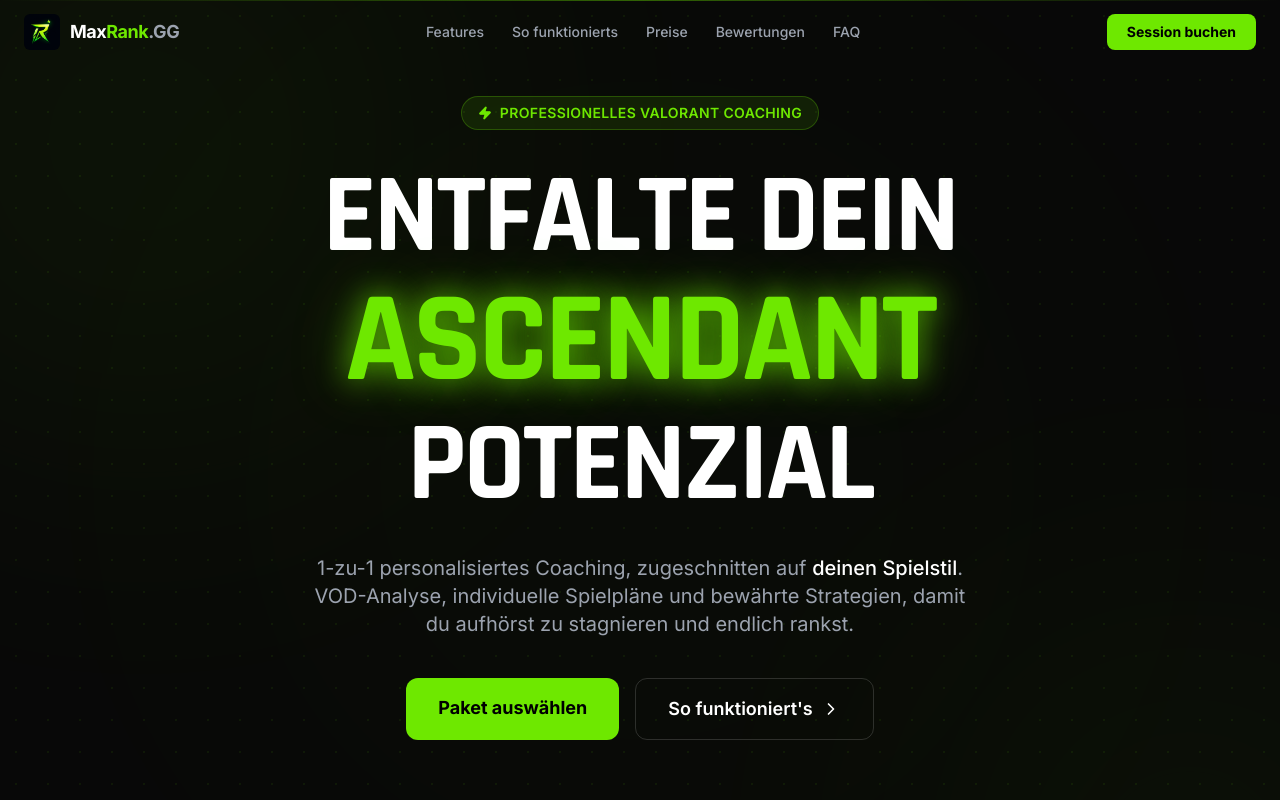
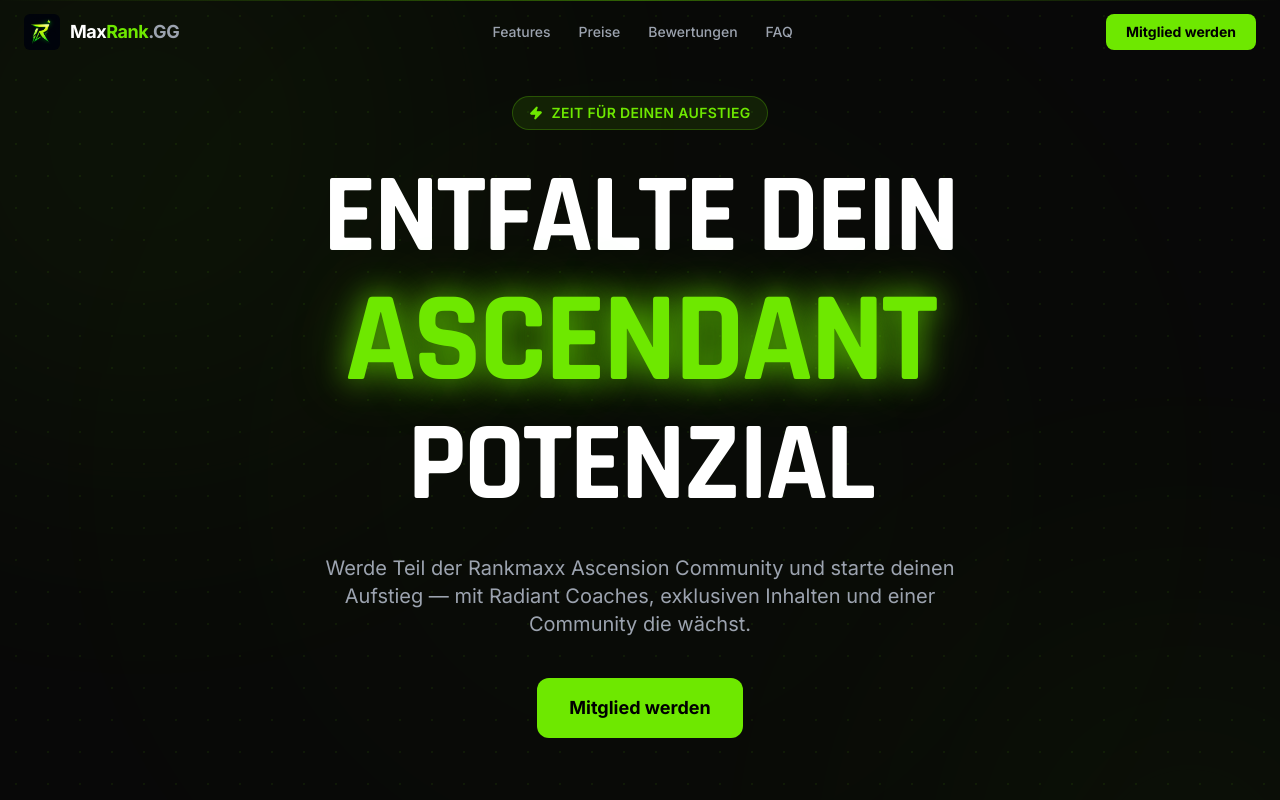
Before and after one commit to justinhelbig96-web/maxranktest, a Next.js app: page / in a window 1280 px wide. Shown: the top 800 px of the page. Built offline with nearby package versions, Linux system fonts and the light colour scheme.

Commit message:
Zeit fuer DEINEN Aufstieg: remove HowItWorks, update CTAs, floating ranks text-only

```diff
--- a/app/page.tsx
+++ b/app/page.tsx
@@ -2,21 +2,21 @@
 import Hero from "@/components/Hero";
 import StatsBar from "@/components/StatsBar";
 import Features from "@/components/Features";
-import HowItWorks from "@/components/HowItWorks";
 import Pricing from "@/components/Pricing";
 import Testimonials from "@/components/Testimonials";
 import FAQ from "@/components/FAQ";
 import CTA from "@/components/CTA";
 import Footer from "@/components/Footer";
+import FloatingRanks from "@/components/FloatingRanks";
 
 export default function HomePage() {
   return (
     <main className="bg-[#080808] overflow-x-hidden">
+      <FloatingRanks />
       <Navbar />
       <Hero />
       <StatsBar />
       <Features />
-      <HowItWorks />
       <Pricing />
       <Testimonials />
       <FAQ />
--- a/components/CTA.tsx
+++ b/components/CTA.tsx
@@ -34,19 +34,20 @@
           </h2>
 
           <p className="text-gray-400 text-lg max-w-xl mx-auto mb-10">
-            Schließ dich 500+ Spielern an, die aufgehört haben zu rätseln und mit persönlichem
-            Coaching zu klettern begannen. Buch jetzt die kostenlose Beratung — kein Commitment
-            erforderlich.
+            Schließ dich hunderten Spielern an, die aufgehört haben zu stagnieren. Werde jetzt
+            Mitglied und starte deinen Aufstieg.
           </p>
 
           <div className="flex flex-col sm:flex-row gap-4 justify-center">
             <motion.a
-              href="/booking"
+              href="https://whop.com/maxranktestshop/"
+              target="_blank"
+              rel="noopener noreferrer"
               whileHover={{ scale: 1.03 }}
               whileTap={{ scale: 0.97 }}
               className="inline-flex items-center justify-center gap-2 px-9 py-4 bg-[#6EE800] text-black font-black text-lg rounded-xl hover:bg-[#A3F000] transition-colors shadow-[0_0_40px_rgba(110,232,0,0.3)] hover:shadow-[0_0_60px_rgba(110,232,0,0.5)]"
             >
-              Gratis Beratung buchen
+              Mitglied werden
               <ArrowRight className="w-5 h-5" />
             </motion.a>
             <a
--- a/components/FloatingRanks.tsx
+++ b/components/FloatingRanks.tsx
@@ -118,15 +118,12 @@
               filter: `drop-shadow(0 0 8px ${p.rank.glow}) drop-shadow(0 0 20px ${p.rank.glow})`,
             }}
           >
-            <div className="flex flex-col items-center gap-1">
-              <DiamondIcon color={p.rank.color} size={p.size} />
-              <span
-                className="text-[9px] font-black tracking-widest"
-                style={{ color: p.rank.color, opacity: 0.85 }}
-              >
-                {p.rank.name}
-              </span>
-            </div>
+            <span
+              className="font-black tracking-widest uppercase"
+              style={{ color: p.rank.color, opacity: 0.7, fontSize: `${p.size * 0.35}px` }}
+            >
+              {p.rank.name}
+            </span>
           </motion.div>
         ))}
       </AnimatePresence>
--- a/components/Hero.tsx
+++ b/components/Hero.tsx
@@ -2,7 +2,7 @@
 
 import { useState, useEffect } from "react";
 import { motion, AnimatePresence } from "framer-motion";
-import { ChevronRight, Star, Zap } from "lucide-react";
+import { Zap } from "lucide-react";
 
 const ranks = ["RADIANT", "IMMORTAL", "ASCENDANT", "DIAMOND"];
 
@@ -47,7 +47,7 @@
         >
           <Zap className="w-3.5 h-3.5 text-[#6EE800] fill-[#6EE800]" />
           <span className="text-sm text-[#6EE800] font-semibold tracking-wide">
-            PROFESSIONELLES VALORANT COACHING
+            ZEIT FÜR DEINEN AUFSTIEG
           </span>
         </motion.div>
 
@@ -98,10 +98,7 @@
           transition={{ duration: 0.6, delay: 0.3 }}
           className="text-lg md:text-xl text-gray-400 max-w-2xl mt-6 mb-10 leading-relaxed"
         >
-          1-zu-1 personalisiertes Coaching, zugeschnitten auf{" "}
-          <span className="text-white font-medium">deinen Spielstil</span>. VOD-Analyse,
-          individuelle Spielpläne und bewährte Strategien, damit du aufhörst zu stagnieren
-          und endlich rankst.
+          Werde Teil der Rankmaxx Ascension Community und starte deinen Aufstieg — mit Radiant Coaches, exklusiven Inhalten und einer Community die wächst.
         </motion.p>
 
         {/* CTA Buttons */}
@@ -112,16 +109,12 @@
           className="flex flex-col sm:flex-row gap-4 mb-16"
         >
           <a
-            href="#pricing"
+            href="https://whop.com/maxranktestshop/"
+            target="_blank"
+            rel="noopener noreferrer"
             className="group relative px-8 py-4 bg-[#6EE800] text-black font-bold text-lg rounded-xl hover:bg-[#A3F000] transition-all duration-200 hover:shadow-[0_0_40px_rgba(110,232,0,0.45)] active:scale-[0.97] overflow-hidden"
           >
-            <span className="relative z-10">Paket auswählen</span>
-          </a>
-          <a
-            href="#how-it-works"
-            className="px-8 py-4 border border-white/15 text-white font-semibold text-lg rounded-xl hover:border-[#6EE800]/40 hover:text-[#6EE800] transition-all duration-200 flex items-center gap-2 justify-center"
-          >
-            So funktioniert&apos;s <ChevronRight className="w-5 h-5" />
+            <span className="relative z-10">Mitglied werden</span>
           </a>
         </motion.div>
 
--- a/components/Navbar.tsx
+++ b/components/Navbar.tsx
@@ -7,7 +7,6 @@
 
 const navLinks = [
   { label: "Features", href: "#features" },
-  { label: "So funktionierts", href: "#how-it-works" },
   { label: "Preise", href: "#pricing" },
   { label: "Bewertungen", href: "#testimonials" },
   { label: "FAQ", href: "#faq" },
@@ -61,10 +60,12 @@
           {/* CTA */}
           <div className="hidden md:flex items-center gap-3">
             <a
-              href="#pricing"
+              href="https://whop.com/maxranktestshop/"
+              target="_blank"
+              rel="noopener noreferrer"
               className="px-5 py-2 bg-[#6EE800] text-black text-sm font-bold rounded-lg hover:bg-[#A3F000] transition-all hover:shadow-[0_0_20px_rgba(110,232,0,0.4)] active:scale-95"
             >
-              Session buchen
+              Mitglied werden
             </a>
           </div>
 
@@ -101,11 +102,13 @@
                 </a>
               ))}
               <a
-                href="#pricing"
+                href="https://whop.com/maxranktestshop/"
+                target="_blank"
+                rel="noopener noreferrer"
                 onClick={() => setMobileOpen(false)}
                 className="mt-2 py-3 px-4 bg-[#6EE800] text-black font-bold rounded-lg text-center hover:bg-[#A3F000] transition-all"
               >
-                Session buchen
+                Mitglied werden
               </a>
             </nav>
           </motion.div>
```
